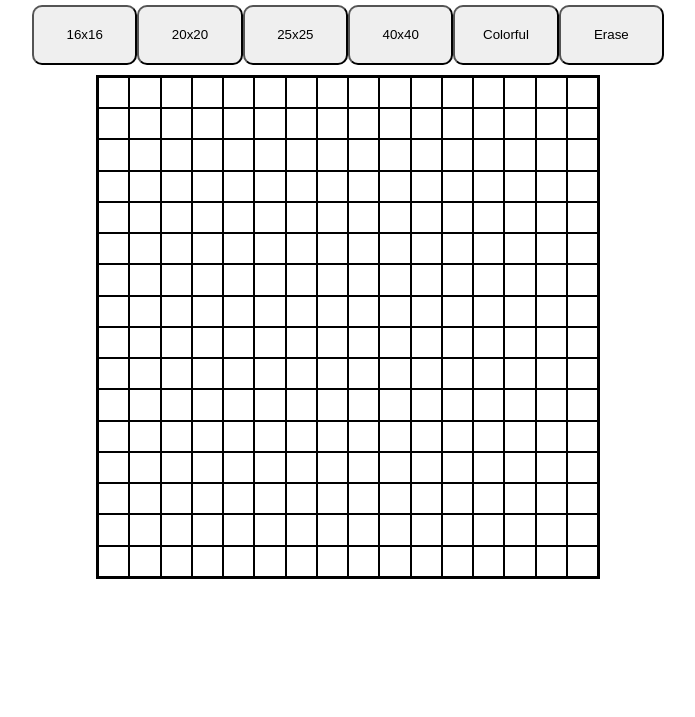
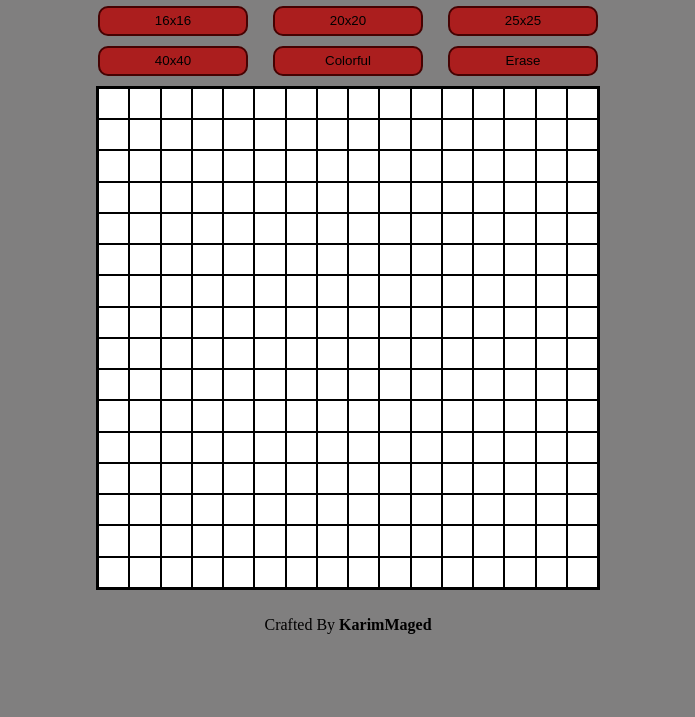
Before and after one commit to KarimMaged1996/odin-etchASketch, a plain HTML site: page index.html in a window 1280 px wide. Shown: the part 83-800 px from the top of the page, without its empty margins (292-987 px from the left). Drawn offline with Linux system fonts and the light colour scheme.

Commit message:
Add a little bit of style

```diff
--- a/index.html
+++ b/index.html
@@ -20,6 +20,7 @@
     <div class="container">
 
     </div>
+    <p>Crafted By <strong>KarimMaged</strong></p>
     <script src="app.js"></script>
 </body>
 </html>
--- a/styles.css
+++ b/styles.css
@@ -1,22 +1,29 @@
 body{
     display: flex;
     flex-direction: column;
+    background-color: rgba(2, 1, 1, 0.5);
 }
 h1{
     text-align: center;
+    font-family: 'snell Roundhand', cursive ;
+
 }
 
 #btns{
     align-self: center;
-    width: 50%;
+    width: 500px;
     display: flex;
     justify-content: space-between;
+    flex-wrap: wrap;
+    gap: 10px;
 
 }
  .btn{
-    height: 60px;
+    height: 30px;
     width: 150px;
     border-radius: 10px;
+    border: 2px solid rgb(70, 2, 2);
+    background-color:rgba(178, 16, 16, 0.867)
  }
 
 .container{
@@ -27,6 +34,7 @@ h1{
     align-self: center;
     display: flex;
     flex-wrap: wrap;
+    background-color: white;
 
 }
 
@@ -96,3 +104,7 @@ height:12.5px;
 .white{
     background-color:white;
 }
+
+p{
+    text-align: center;
+}
```
